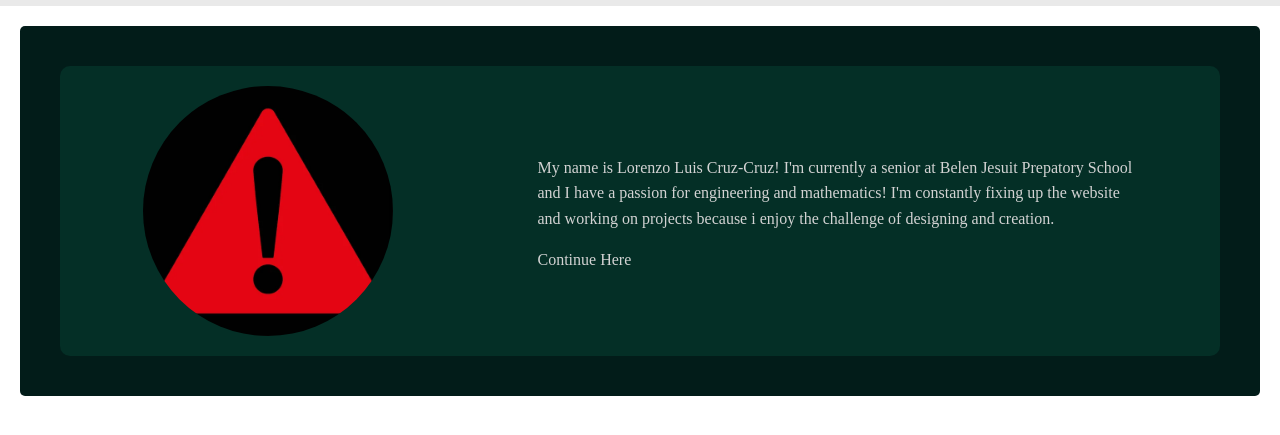
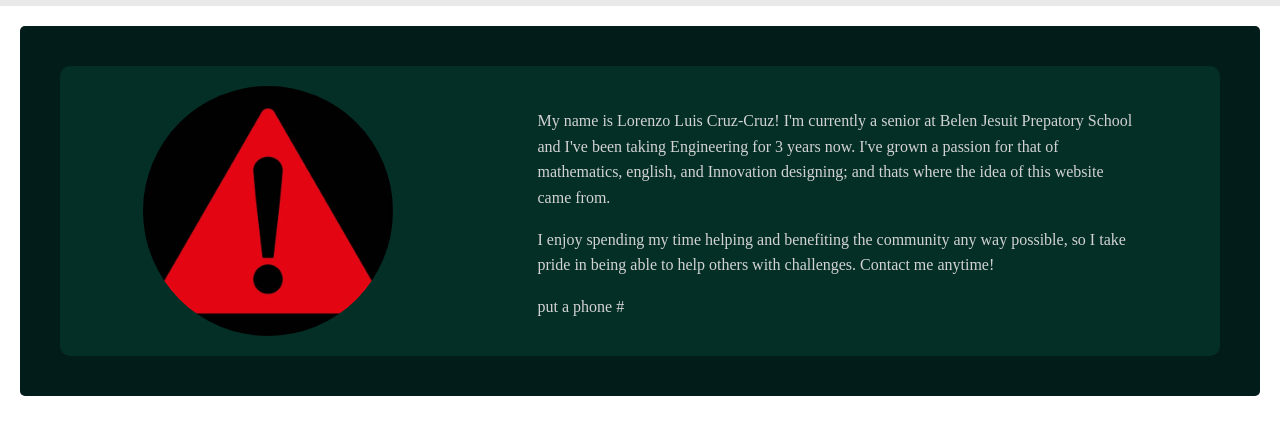
Before and after one commit to LorenzoCruzCruz/LorenzoCruzCruz.github.io, a plain HTML site: page about.html in a window 1280 px wide. Shown: the part 139-574 px from the top of the page. Drawn offline with Linux system fonts and the light colour scheme.

Commit message:
About me!

```diff
--- a/about.html
+++ b/about.html
@@ -25,8 +25,10 @@
             <img src="Images/FP-Images/progress-need.jpg" alt="My Photo" class="about-photo">
 
             <div class="about-text">
-                <p>My name is Lorenzo Luis Cruz-Cruz! I'm currently a senior at Belen Jesuit Prepatory School and I have a passion for engineering and mathematics! I'm constantly fixing up the website and working on projects because i enjoy the challenge of designing and creation.</p>
-                <p>Continue Here</p>
+                <p>My name is Lorenzo Luis Cruz-Cruz! I'm currently a senior at Belen Jesuit Prepatory School and I've been taking Engineering for 3 years now. I've grown a passion for that of mathematics, english, and Innovation designing; and thats where the idea of this website came from.</p>
+                <p>I enjoy spending my time helping and benefiting the community any way possible, so I take pride in being able to help others with challenges. Contact me anytime!</p>
+                <p>put a phone #</p>
+
             </div>
         </div>
     </section>
```
